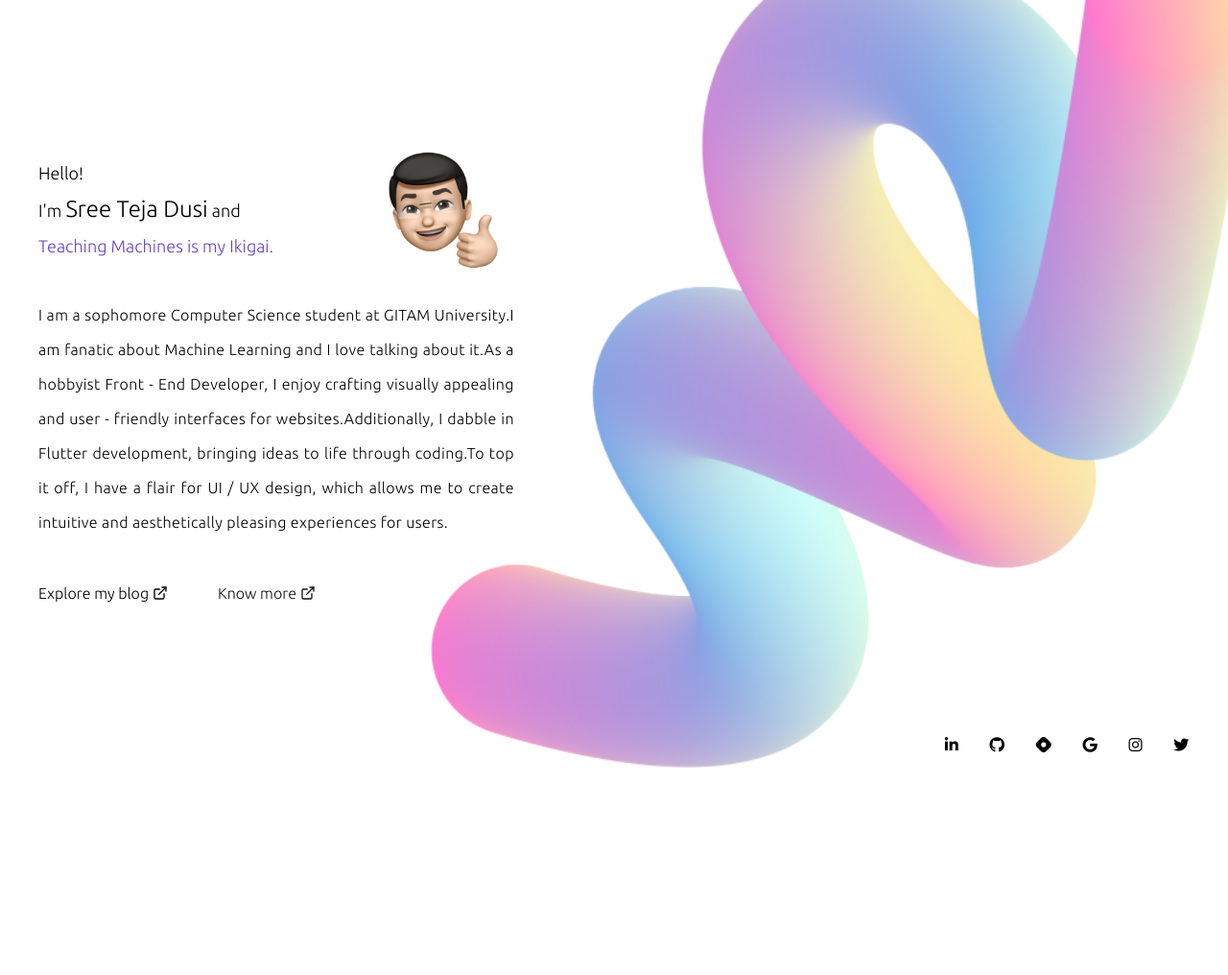
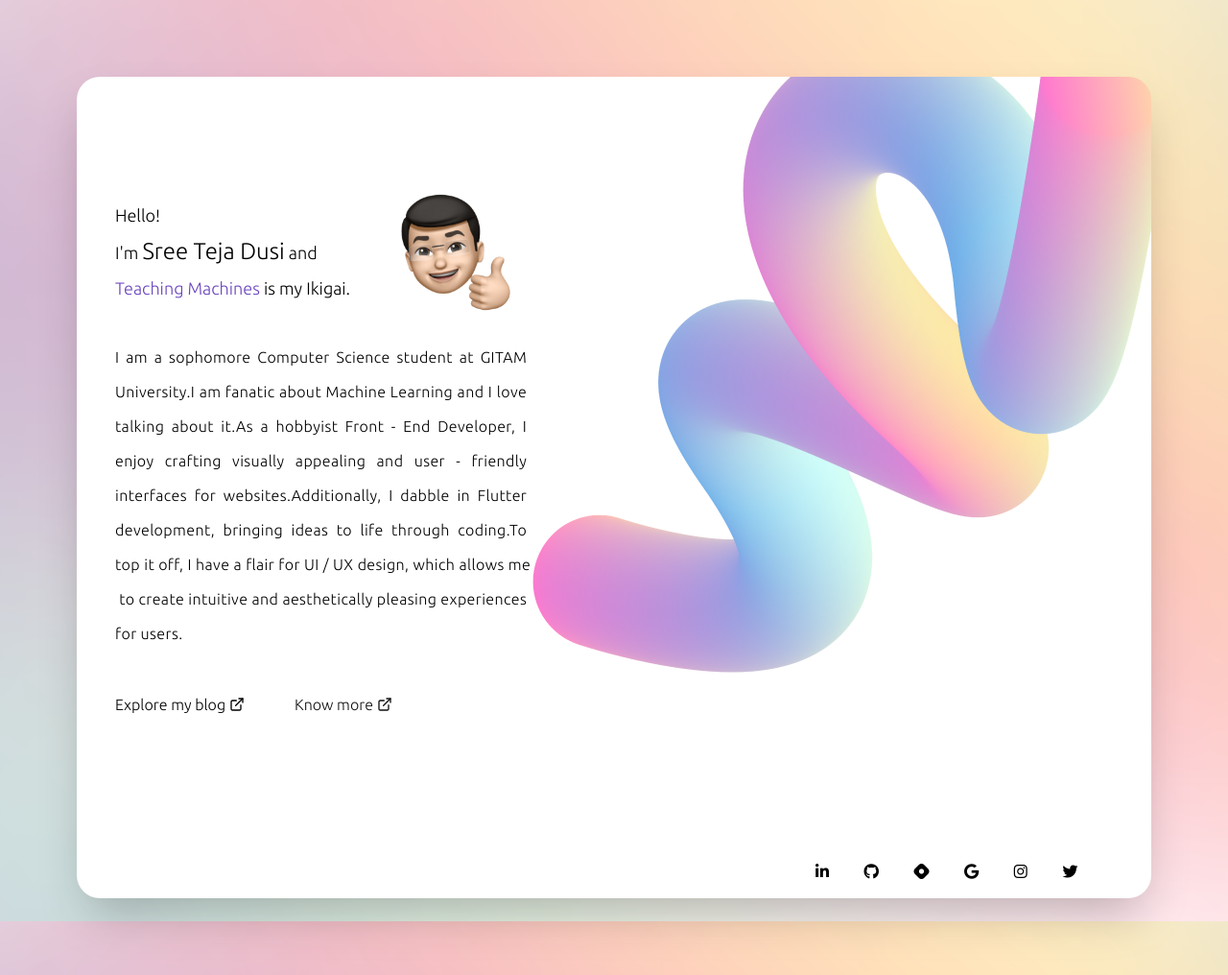
Before and after one commit to sreetejadusi/sreeteja.dev, a website: page index.html in a window 1280 px wide. Shown: the whole page at 96% size. Before the commit the page ends 800 px from the top, so only its background shows below. Drawn offline with nearby package versions, Linux system fonts and the light colour scheme.

Commit message:
Added Bg Gradient

```diff
--- a/index.html
+++ b/index.html
@@ -45,6 +45,12 @@
             filter: blur(0);
         }
     }
+
+    @media only screen and (max-width: 640px) {
+        #social {
+            justify-content: center;
+        }
+    }
 </style>
 <!-- class="bg-[url('./assets/bg.png')] bg-no-repeat bg-right-top" -->
 <script>
@@ -72,17 +78,20 @@
 
 </script>
 
-<body style="font-family: 'Ubuntu', sans-serif;" class="bg-white dark:bg-black dark:text-white">
-    <div class="bg-[url('./assets/bg.png')] bg-opacity-40 bg-contain bg-no-repeat bg-right-top px-3 sm:px-10">
+<body style="font-family: 'Ubuntu', sans-serif;" class="bg-[url('./assets/gradient.png')] overscroll-none">
+    <div
+        class="bg-white bg-[url('./assets/bg.png')] bg-opacity-40 bg-fixed bg-no-repeat bg-right-top m-4 sm:m-20 rounded-3xl shadow-2xl">
+        <div class="w-full bg-[#ffffff8c] sm:bg-transparent px-3 sm:px-10 rounded-3xl">
             <div class="flex flex-col justify-center h-screen sm:w-5/12">
                 <div
                     class="flex sm:flex-row flex-col-reverse justify-between bg-back items-center text-center sm:text-left">
                     <div>
                         <h2 class="text-base sm:text-lg py-1">Hello!</h2>
-                    <p class="text-base py-1 sm:text-lg">I'm <span class="text-xl sm:text-2xl">Sree Teja Dusi</span> and
+                        <p class="text-base py-1 sm:text-lg">I'm <span class="text-xl sm:text-2xl">Sree Teja Dusi</span>
+                            and
                         </p>
-                    <p class="text-base py-1 sm:text-lg text-[#6A45BE]">Teaching Machines<span
-                            class="dark:text-white text-black"> is my Ikigai.</span></p>
+                        <p class="text-base py-1 sm:text-lg text-[#6A45BE]">Teaching Machines<span class="text-black">
+                                is my Ikigai.</span></p>
                     </div>
                     <img src="./assets/logo.png" alt="logo" class="w-32 sm:w-40">
                 </div>
@@ -101,23 +110,27 @@
                             data-feather="external-link"></i></a>
 
                 </div>
-
             </div>
-        <div class="flex justify-evenly self-center w-full sm:w-3/12 sm:absolute sm:right-2 sm:bottom-3">
-            <a href="https://linkedin.com/in/sreetejadusi" target="_blank" class="hover:text-[#406ADC] duration-200"><i
-                    class="fa-brands fa-linkedin-in"></i></a>
-            <a href="https://github.com/sreetejadusi" targket="_blank" class="hover:text-[#406ADC] duration-200">
+            <div id="social" class="flex sm:justify-end py-4">
+                <div class="inline-flex justify-evenly w-11/12 sm:w-4/12">
+                    <a href="https://linkedin.com/in/sreetejadusi" target="_blank"
+                        class="hover:text-[#406ADC] duration-200"><i class="fa-brands fa-linkedin-in"></i></a>
+                    <a href="https://github.com/sreetejadusi" targket="_blank"
+                        class="hover:text-[#406ADC] duration-200">
                         <i class="fa-brands fa-github"></i>
                     </a>
-            <a href="https://hashnode.com/@sreetejadusi" target="_blank" class="hover:text-[#406ADC] duration-200"><i
-                    class="fa-brands fa-hashnode"></i></a>
+                    <a href="https://hashnode.com/@sreetejadusi" target="_blank"
+                        class="hover:text-[#406ADC] duration-200"><i class="fa-brands fa-hashnode"></i></a>
                     <a href="https://g.dev/sreetejadusi" target="_blank" class="hover:text-[#406ADC] duration-200"><i
                             class="fa-brands fa-google"></i></a>
-            <a href="https://instagram.com/thesreetejadusi" target="_blank" class="hover:text-[#406ADC] duration-200"><i
-                    class="fa-brands fa-instagram"></i></a>
-            <a href="https://twitter.com/sreetejadusi" target="_blank" class="hover:text-[#406ADC] duration-200"><i
-                    class="fa-brands fa-twitter"></i></a>
+                    <a href="https://instagram.com/thesreetejadusi" target="_blank"
+                        class="hover:text-[#406ADC] duration-200"><i class="fa-brands fa-instagram"></i></a>
+                    <a href="https://twitter.com/sreetejadusi" target="_blank"
+                        class="hover:text-[#406ADC] duration-200"><i class="fa-brands fa-twitter"></i></a>
                 </div>
+            </div>
+        </div>
+
     </div>
 </body>
 <script>
```
Also changed, not shown: assets/gradient.png (added), output.css. Lines whose indentation alone changed are shown as unchanged.
